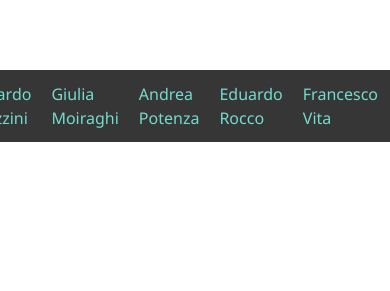
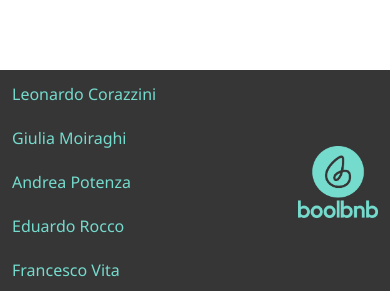
Before and after one commit to eduardorocco/bool-bnb, a React (Vite) app in the folder client/: page / in a window 390 px wide. Shown: the part 1980-2271 px from the top of the page. Before the commit the page ends 2122 px from the top, so only its background shows below. Built offline with nearby package versions, Linux system fonts and the light colour scheme; no server answers.

Commit message:
fix: enhance footer styles for improved layout and responsiveness; adjust flex properties and add media query

```diff
--- a/client/src/assets/modules/Footer.module.css
+++ b/client/src/assets/modules/Footer.module.css
@@ -1,14 +1,16 @@
-.footer{
-    margin-top:150px;
+.footer {
+    margin-top: 150px;
     background-color: rgb(54, 54, 54);
     display: flex;
-    flex-direction:row-reverse;
+    flex-direction: row-reverse;
     padding: 12px;
     justify-content: space-between;
+    align-items: center;
     position: relative;
     z-index: 1;
 }
-.logo{
+
+.logo {
     width: 80px;
 }
 
@@ -18,10 +20,17 @@
     align-items: center;
 }
 
-.a{
-    color: var(--main-bg-color)!important;
+.a {
+    color: var(--main-bg-color) !important;
 }
 
 .a:hover {
-    color: #5ba99f!important;
+    color: #5ba99f !important;
 }
+
+@media (max-width: 992px) {
+    .links {
+        flex-direction: column;
+        align-items: flex-start;
+    }
+}
```
